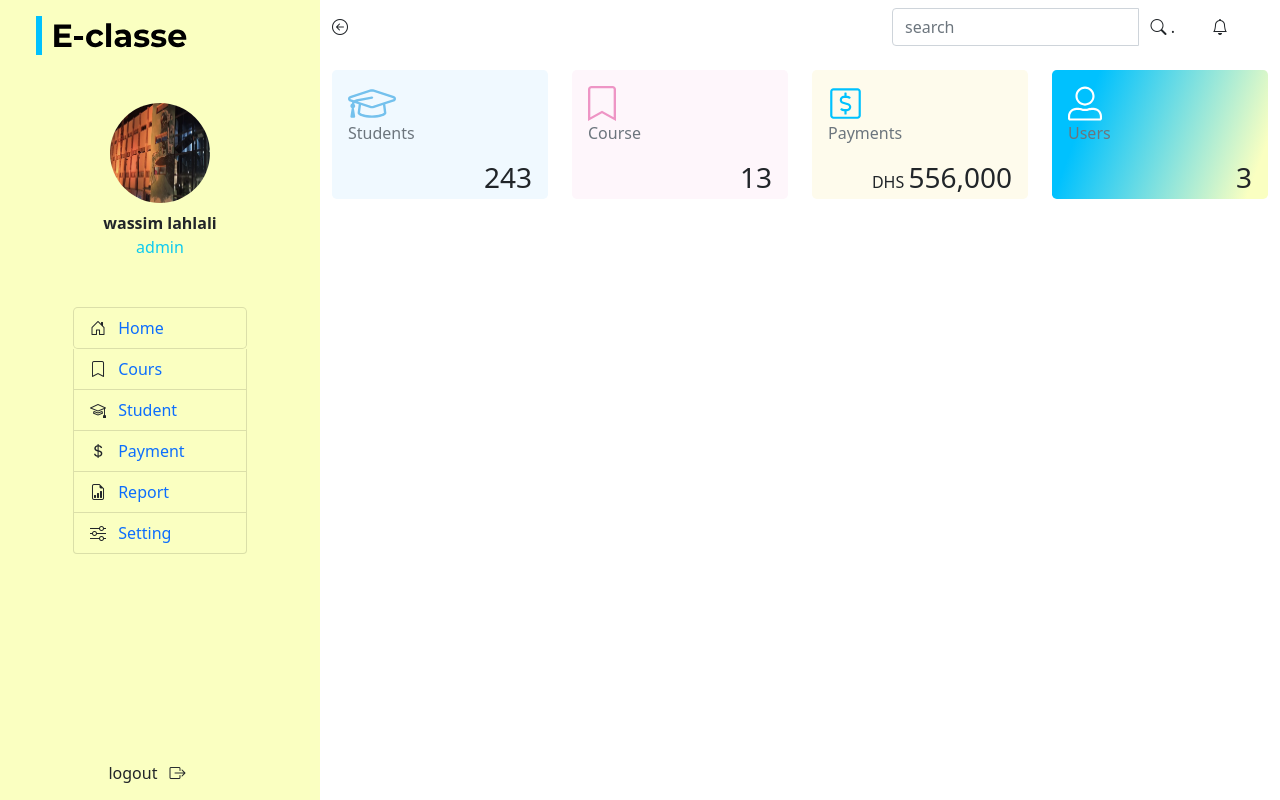
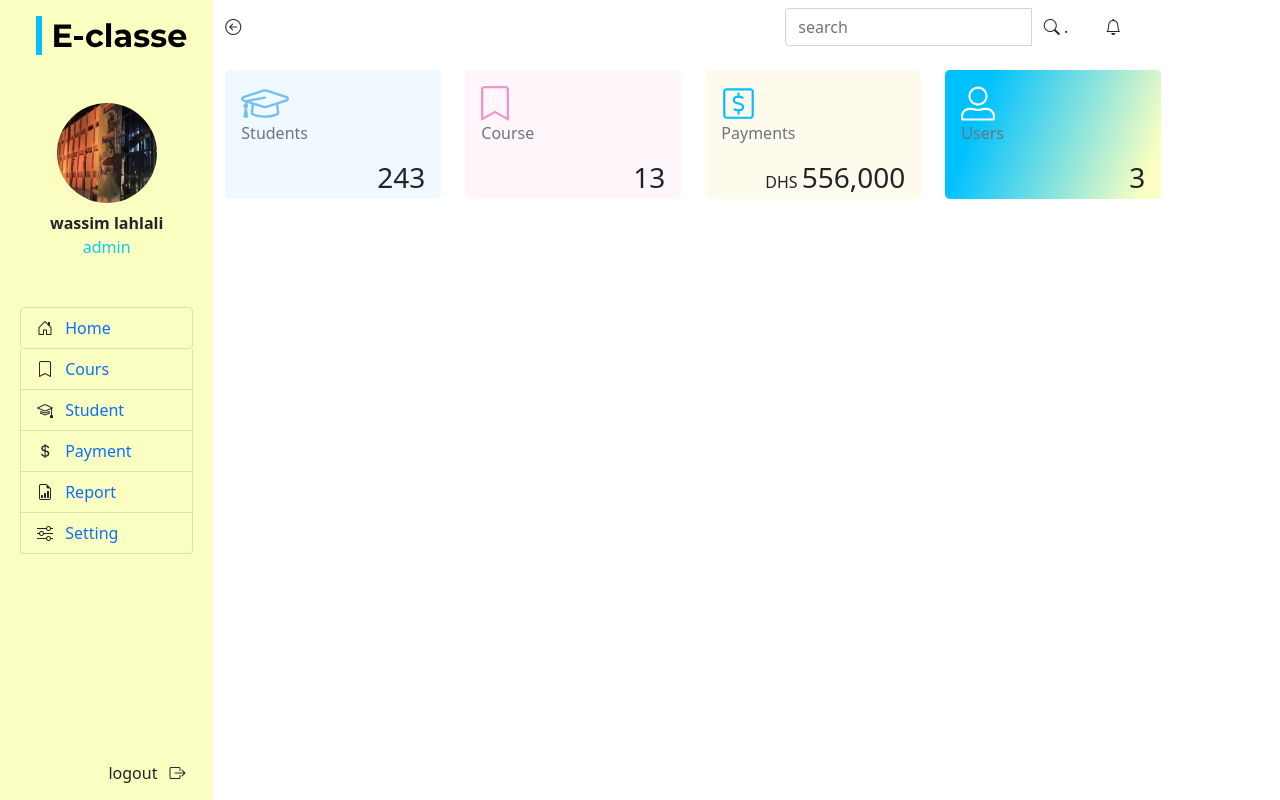
Before and after one commit to lahlaliwassim2/E-LEARNING-APPLICATION-V1.4-php-, a PHP site: page /dashbords.php in a window 1280 px wide. Run offline with PHP 8.4, Linux system fonts and the light colour scheme; some libraries are stand-ins or nearby versions.

Commit message:
modification sur la partie sidbar

```diff
--- a/sidebar.php
+++ b/sidebar.php
@@ -1,4 +1,4 @@
-<div class="vh-100 bg-sidebar col-md-3 col-sm 12 clm3">
+<div class="vh-100 bg-sidebar col-md-2 clm3">
           <svg class="ms-4 mt-3" width="152" height="39" viewBox="0 0 152 39" fill="none"
             xmlns="http://www.w3.org/2000/svg">
             <path
```
